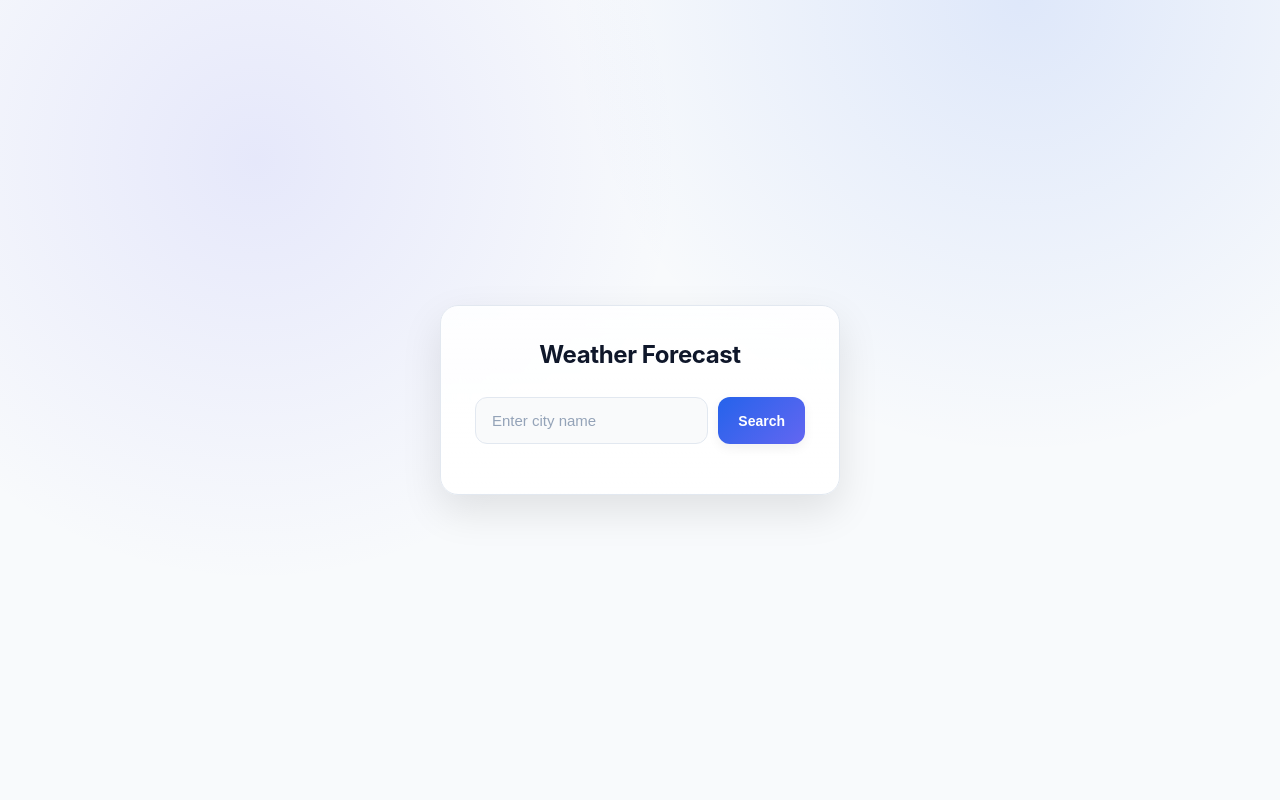
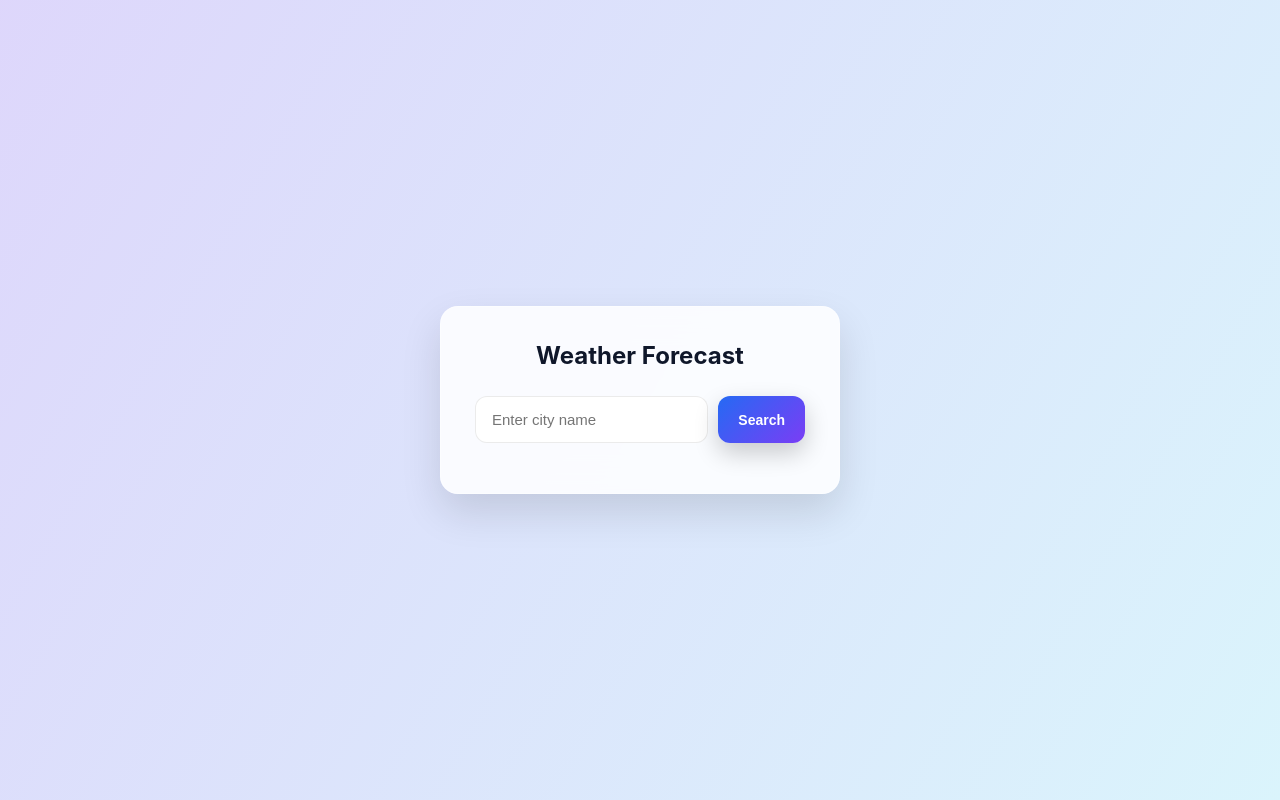
Before and after one commit to saisanthu07/weather-forecast-web-app, a Flask app: page / in a window 1280 px wide. Run offline with Flask 3, Linux system fonts and the light colour scheme.

Commit message:
Refactor CSS with HSL colors and animations

```diff
--- a/static/css/style.css
+++ b/static/css/style.css
@@ -1,32 +1,30 @@
 /* ==================================================
-   DESIGN SYSTEM — SaaS / Enterprise Grade
+   GLOBAL DESIGN SYSTEM
    ================================================== */
 
 :root {
-    --primary: #2563eb;
-    --primary-hover: #1d4ed8;
-    --accent: #6366f1;
+    --hue: 220;
 
-    --bg-main: #f8fafc;
-    --bg-card: #ffffff;
+    --primary: hsl(var(--hue), 90%, 55%);
+    --accent: hsl(calc(var(--hue) + 40), 90%, 60%);
+
+    --bg-main: hsl(var(--hue), 50%, 97%);
+    --bg-card: rgba(255, 255, 255, 0.85);
 
     --text-main: #0f172a;
     --text-secondary: #475569;
     --text-muted: #94a3b8;
 
-    --border: #e2e8f0;
+    --border: rgba(255,255,255,0.4);
 
     --radius-lg: 18px;
     --radius-md: 12px;
-    --radius-sm: 8px;
 
-    --shadow-sm: 0 4px 12px rgba(0,0,0,0.06);
-    --shadow-md: 0 16px 40px rgba(0,0,0,0.10);
-    --shadow-lg: 0 30px 80px rgba(0,0,0,0.14);
+    --shadow-md: 0 18px 40px rgba(0,0,0,0.12);
 }
 
 /* ==================================================
-   RESET & BASE
+   RESET
    ================================================== */
 
 * {
@@ -35,49 +33,61 @@
     box-sizing: border-box;
 }
 
+/* ==================================================
+   ANIMATED BACKGROUND
+   ================================================== */
+
 body {
     font-family: Inter, system-ui, -apple-system, BlinkMacSystemFont,
                  "Segoe UI", Roboto, Helvetica, Arial, sans-serif;
-
-    background:
-        radial-gradient(circle at 20% 20%, rgba(99,102,241,0.12), transparent 35%),
-        radial-gradient(circle at 80% 0%, rgba(37,99,235,0.12), transparent 35%),
-        var(--bg-main);
 
     min-height: 100vh;
     display: flex;
     align-items: center;
     justify-content: center;
 
+    background: linear-gradient(
+        120deg,
+        hsl(var(--hue), 85%, 85%),
+        hsl(calc(var(--hue) + 40), 85%, 90%),
+        hsl(calc(var(--hue) - 40), 85%, 92%)
+    );
+
+    background-size: 300% 300%;
+    animation: gradientFlow 14s ease infinite;
+
     color: var(--text-main);
 }
 
+@keyframes gradientFlow {
+    0% { background-position: 0% 50%; }
+    50% { background-position: 100% 50%; }
+    100% { background-position: 0% 50%; }
+}
+
 /* ==================================================
-   MAIN CONTAINER
+   MAIN CONTAINER (GLASSMORPHISM)
    ================================================== */
 
 .container {
     width: 400px;
-    background: linear-gradient(
-        180deg,
-        rgba(255,255,255,0.85),
-        rgba(255,255,255,1)
-    );
-
-    backdrop-filter: blur(12px);
-    border-radius: var(--radius-lg);
     padding: 34px;
 
+    background: var(--bg-card);
+    backdrop-filter: blur(16px);
+
+    border-radius: var(--radius-lg);
     border: 1px solid var(--border);
+
     box-shadow: var(--shadow-md);
 
-    animation: cardEnter 0.7s cubic-bezier(.2,.8,.2,1);
+    animation: cardEnter 0.8s cubic-bezier(.2,.8,.2,1);
 }
 
 @keyframes cardEnter {
     from {
         opacity: 0;
-        transform: translateY(30px) scale(0.96);
+        transform: translateY(40px) scale(0.95);
     }
     to {
         opacity: 1;
@@ -93,8 +103,7 @@ h1 {
     font-size: 24px;
     font-weight: 700;
     text-align: center;
-    letter-spacing: -0.4px;
-    margin-bottom: 28px;
+    margin-bottom: 26px;
 }
 
 /* ==================================================
@@ -112,34 +121,29 @@ input {
     font-size: 15px;
 
     border-radius: var(--radius-md);
-    border: 1px solid var(--border);
-    background: #f9fafb;
+    border: 1px solid rgba(0,0,0,0.08);
+    background: rgba(255,255,255,0.9);
 
     transition: all 0.25s ease;
 }
 
-input::placeholder {
-    color: var(--text-muted);
-}
-
 input:focus {
     outline: none;
-    background: white;
     border-color: var(--primary);
-    box-shadow: 0 0 0 4px rgba(37,99,235,0.15);
+    box-shadow: 0 0 0 4px hsla(var(--hue), 90%, 55%, 0.25);
 }
 
 /* ==================================================
-   BUTTON — PREMIUM MICRO-INTERACTIONS
+   BUTTON (PREMIUM INTERACTION)
    ================================================== */
 
 button {
     padding: 14px 20px;
+    font-weight: 600;
     font-size: 14px;
-    font-weight: 600;
 
+    border: none;
     border-radius: var(--radius-md);
-    border: none;
     cursor: pointer;
 
     background: linear-gradient(
@@ -149,14 +153,14 @@ button {
     );
 
     color: white;
-    box-shadow: var(--shadow-sm);
+    box-shadow: 0 10px 24px rgba(0,0,0,0.2);
 
     transition: all 0.25s ease;
 }
 
 button:hover {
     transform: translateY(-2px);
-    box-shadow: var(--shadow-md);
+    box-shadow: 0 16px 40px rgba(0,0,0,0.25);
 }
 
 button:active {
```
Also changed, not shown: other parts of static/css/style.css (+55 -23 lines).
